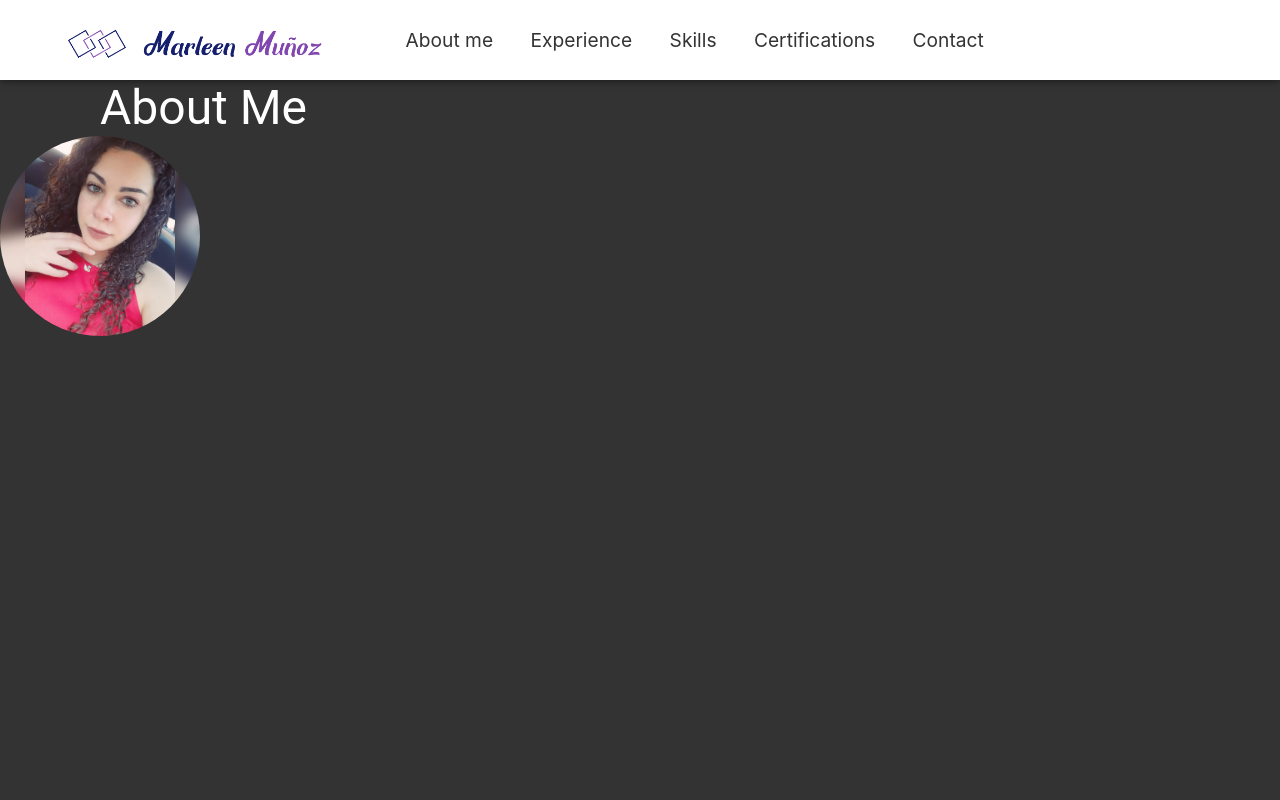
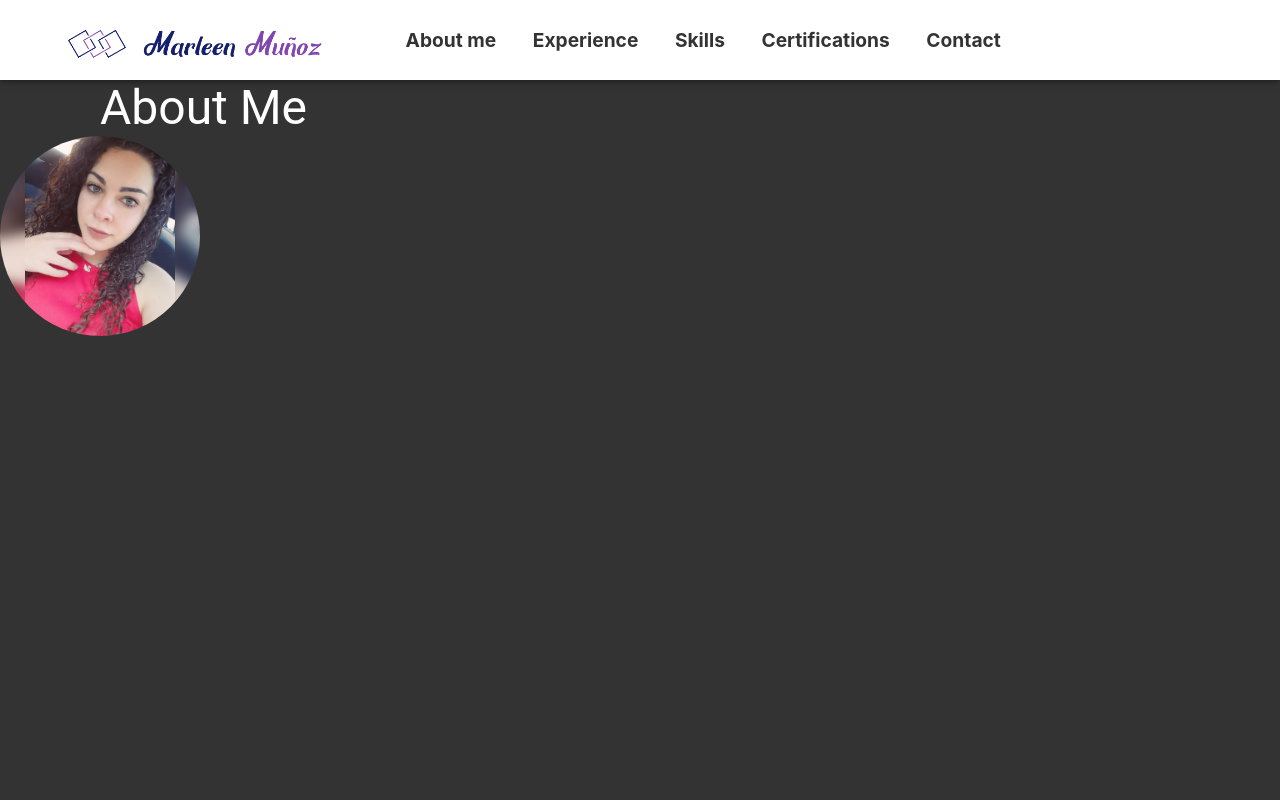
Before and after one commit to MarleenMs/Portfolio, a React (Create React App) app in the folder my-app/: page / in a window 1280 px wide. Shown: the top 800 px of the page. Built offline with nearby package versions, Linux system fonts and the light colour scheme.

Commit message:
Mejora a barra de navegación

```diff
--- a/my-app/src/Components/Navbar.js
+++ b/my-app/src/Components/Navbar.js
@@ -84,8 +84,14 @@ const useStyles = makeStyles((theme) => ({
         "& a": {
             color: "#333",
             fontSize: "1.2rem",
+            fontWeight: "bold",
             marginLeft: theme.spacing(3),
             marginRight: theme.spacing(1)
+        },
+        "& a:hover": {
+            cursor: "pointer",
+            color: "#222c76",
+            borderBottom: "3px solid #222c76"
         }
     }
 }))
```
